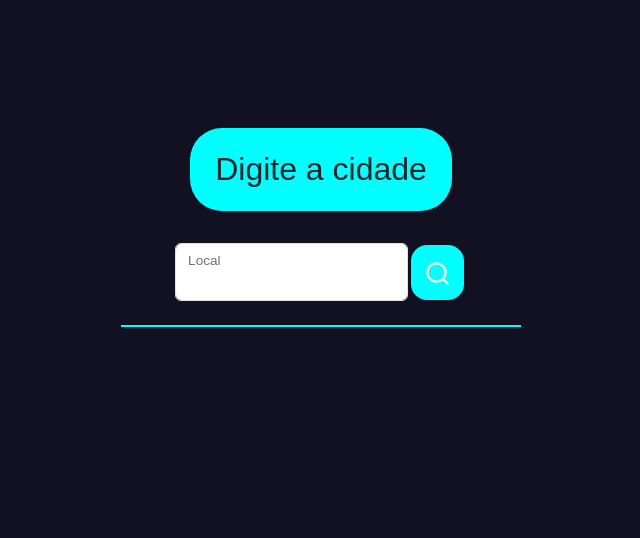
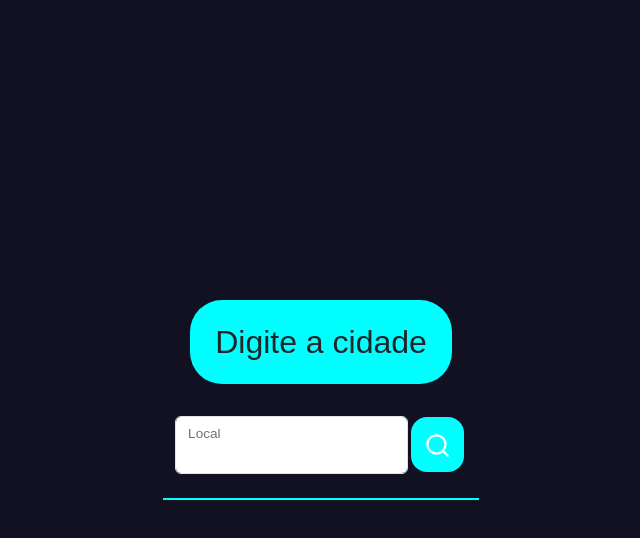
Before and after one commit to brunotrindadefm/WeatherAPI, a React (Vite) app: page / in a window 1280 px wide. Shown: the top 538 px of the page, without its empty margins (319-959 px from the left). Built offline with nearby package versions, Linux system fonts and the light colour scheme.

Commit message:
fix: resolvendo problema de centralização

```diff
--- a/src/index.css
+++ b/src/index.css
@@ -7,12 +7,22 @@
 html,
 body {
     width: 100%;
+    height: 100%;
     font-family: Arial, Helvetica, sans-serif;
     background-color: #112;
+    display: flex;
+    justify-content: center;
+    align-items: center;
+}
+
+body {
+    min-height: 100vh;
+    display: flex;
+    align-items: center;
+    justify-content: center;
 }
 
 .app {
-    margin-top: 8rem;
     width: 100%;
     display: flex;
     justify-content: center;
```
